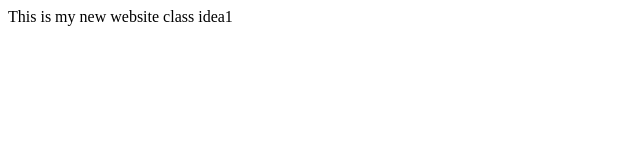
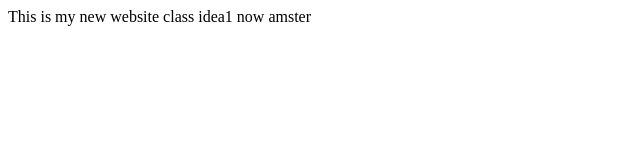
Before and after one commit to dixp02/webrepo, a plain HTML site: page index.html in a window 1280 px wide. Shown: the full height of the page, 0-640 px from the left. Drawn offline with Linux system fonts and the light colour scheme.

Commit message:
master chante

```diff
--- a/index.html
+++ b/index.html
@@ -1 +1 @@
-<h> This is my new  website class idea1</h>
+<h> This is my new  website class idea1 now amster </h>
```
